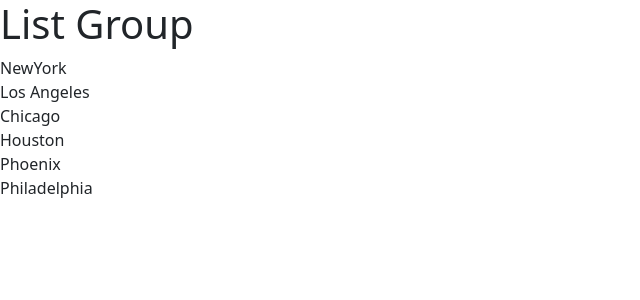
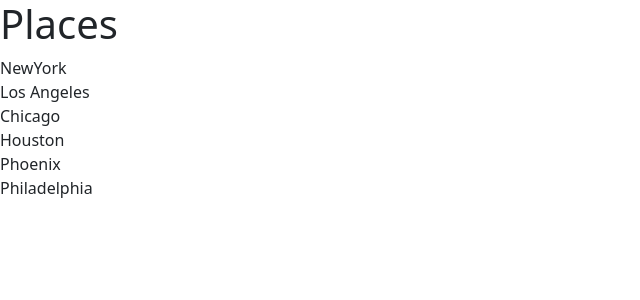
Before and after one commit to MuhdHanish/Typescript-React, a React (Vite) app: page / in a window 1280 px wide. Shown: the top 300 px of the page, without its empty margins (0-640 px from the left). Built offline with nearby package versions, Linux system fonts and the light colour scheme.

Commit message:
Props used in typescript

```diff
--- a/src/App.tsx
+++ b/src/App.tsx
@@ -2,9 +2,17 @@ import ListGroup from "./components/ListGroup"
 
 
 const App = () =>{
+  const items = [
+    'NewYork',
+    'Los Angeles',
+    'Chicago',
+    'Houston',
+    'Phoenix',
+    'Philadelphia'
+   ]
  return (
   <>
-  <ListGroup/>
+  <ListGroup items={items} heading="Places" />
   </>
  )
 }
--- a/src/components/ListGroup.tsx
+++ b/src/components/ListGroup.tsx
@@ -1,18 +1,15 @@
 import {useState} from 'react';
+interface Props {
+  items  : string[],
+  heading : string
+}
 
-const ListGroup = () => {
- const items = [
-  'NewYork',
-  'Los Angeles',
-  'Chicago',
-  'Houston',
-  'Phoenix',
-  'Philadelphia'
- ]
+const ListGroup = ({items,heading}:Props) => {
+
   const [selectIndex,setSelectedIndex] = useState(-1)
   return (
     <>
-      <h1>List Group</h1>
+      <h1>{heading}</h1>
       { items.length!==0 &&
        <ul className="list-group">
         {
```
